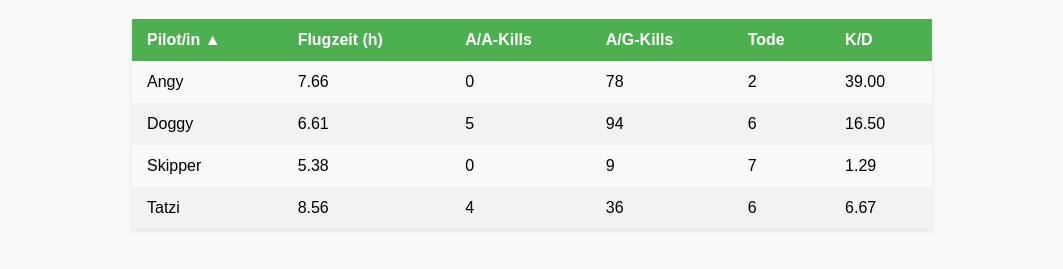
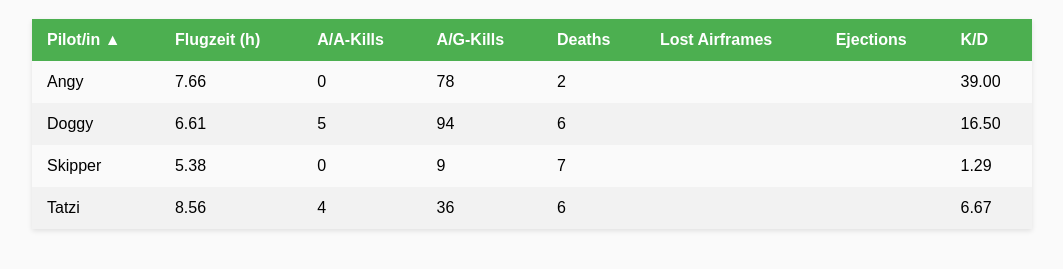
Before and after one commit to Ogeidkceurt/KCWebSta, a plain HTML site: page docs/index.html in a window 1280 px wide. Both pictures are taken after a click on the element "Pilot/in". Shown: the part 61-330 px from the top of the page, without its empty margins (108-1171 px from the left). Drawn offline with nearby package versions, Linux system fonts and the light colour scheme.

Commit message:
Update index.html

```diff
--- a/docs/index.html
+++ b/docs/index.html
@@ -4,46 +4,15 @@
   <meta charset="utf-8">
   <title>DCS Kingchanger - Flugstatistiken</title>
   <style>
-    /* Grundschrift */
-    body {
-      font-family: Arial, sans-serif;
-      background-color: #fafafa;
-      margin: 20px;
-    }
-    h1 {
-      color: #333;
-      text-align: center;
-    }
-    /* Tabelle */
-    table {
-      border-collapse: collapse;
-      width: 100%;
-      max-width: 800px;
-      margin: 20px auto;
-      box-shadow: 0 2px 5px rgba(0,0,0,0.1);
-    }
-    th, td {
-      padding: 12px 15px;
-      text-align: left;
-    }
-    /* Header-Farbe */
-    th {
-      background-color: #4CAF50;
-      color: white;
-      cursor: pointer;
-      user-select: none;
-    }
-    /* Sort-Pfeile */
+    body { font-family: Arial, sans-serif; background-color: #fafafa; margin: 20px; }
+    h1 { color: #333; text-align: center; }
+    table { border-collapse: collapse; width: 100%; max-width: 1000px; margin: 20px auto; box-shadow: 0 2px 5px rgba(0,0,0,0.1); }
+    th, td { padding: 12px 15px; text-align: left; }
+    th { background-color: #4CAF50; color: white; cursor: pointer; user-select: none; }
     th.th-sort-asc::after  { content: " ▲"; }
     th.th-sort-desc::after { content: " ▼"; }
-    /* Zebra-Effekt */
-    tr:nth-child(even) {
-      background-color: #f2f2f2;
-    }
-    /* Hover-Effekt */
-    tr:hover {
-      background-color: #ddd;
-    }
+    tr:nth-child(even) { background-color: #f2f2f2; }
+    tr:hover { background-color: #ddd; }
   </style>
 </head>
 <body>
@@ -55,35 +24,33 @@
         <th>Flugzeit (h)</th>
         <th>A/A-Kills</th>
         <th>A/G-Kills</th>
-        <th>Tode</th>
+        <th>Deaths</th>
+        <th>Lost Airframes</th>
+        <th>Ejections</th>
         <th>K/D</th>
       </tr>
     </thead>
     <tbody></tbody>
   </table>
 
-  <!-- PapaParse fürs CSV-Parsing -->
   <script src="https://cdn.jsdelivr.net/npm/papaparse@5.4.1/papaparse.min.js"></script>
   <script>
-    // Sortierfunktion (bleibt unverändert)
     function sortTableByColumn(table, columnIndex, asc = true) {
-      const dirModifier = asc ? 1 : -1;
+      const dir = asc ? 1 : -1;
       const tBody = table.tBodies[0];
       const rows = Array.from(tBody.querySelectorAll("tr"));
-      const sortedRows = rows.sort((a, b) => {
+      const sorted = rows.sort((a, b) => {
         const aText = a.cells[columnIndex].textContent.trim();
         const bText = b.cells[columnIndex].textContent.trim();
         const aNum = parseFloat(aText.replace(",", "."));
         const bNum = parseFloat(bText.replace(",", "."));
-        if (!isNaN(aNum) && !isNaN(bNum)) {
-          return (aNum - bNum) * dirModifier;
-        }
-        return aText.localeCompare(bText) * dirModifier;
+        if (!isNaN(aNum) && !isNaN(bNum)) return (aNum - bNum) * dir;
+        return aText.localeCompare(bText) * dir;
       });
       tBody.innerHTML = "";
-      tBody.append(...sortedRows);
+      tBody.append(...sorted);
       table.querySelectorAll("th").forEach(th => th.classList.remove("th-sort-asc","th-sort-desc"));
-      const header = table.querySelector(`th:nth-child(${columnIndex+1})`);
+      const header = table.querySelector(`th:nth-child(${columnIndex + 1})`);
       header.classList.toggle("th-sort-asc", asc);
       header.classList.toggle("th-sort-desc", !asc);
     }
@@ -92,38 +59,27 @@
       Papa.parse("data/player_stats.csv", {
         download: true,
         header: true,
-        skipEmptyLines: true,   // <–– nur gefüllte Zeilen
+        skipEmptyLines: true,
         complete: function(results) {
-          console.log("Geladene Daten:", results.data);
-          const columns = ["Pilot/in","FlightTime_h","AA_Kills","AG_Kills","Deaths","K/D"];
+          const cols = ["Pilot/in","FlightTime_h","AA_Kills","AG_Kills","Deaths","Lost Airframes","Ejections","K/D"];
           const tbody = document.querySelector("#stats-table tbody");
-
-          // Nur echte Datensätze darstellen
           results.data.forEach(row => {
-            const name = row["Pilot/in"];
-            if (!name || !name.trim()) return;
+            if (!row["Pilot/in"] || !row["Pilot/in"].trim()) return;
             const tr = document.createElement("tr");
-            columns.forEach(col => {
+            cols.forEach(c => {
               const td = document.createElement("td");
-              td.textContent = row[col] || "";
+              td.textContent = row[c] ?? "";
               tr.appendChild(td);
             });
             tbody.appendChild(tr);
           });
-
-          // Sortier-Listener
           const table = document.getElementById("stats-table");
           table.querySelectorAll("th").forEach((th, idx) => {
             let asc = true;
-            th.addEventListener("click", () => {
-              sortTableByColumn(table, idx, asc);
-              asc = !asc;
-            });
+            th.addEventListener("click", () => { sortTableByColumn(table, idx, asc); asc = !asc; });
           });
         },
-        error: function(err) {
-          console.error("Fehler beim CSV-Laden:", err);
-        }
+        error: err => console.error("CSV-Fehler:", err)
       });
     });
   </script>
```
